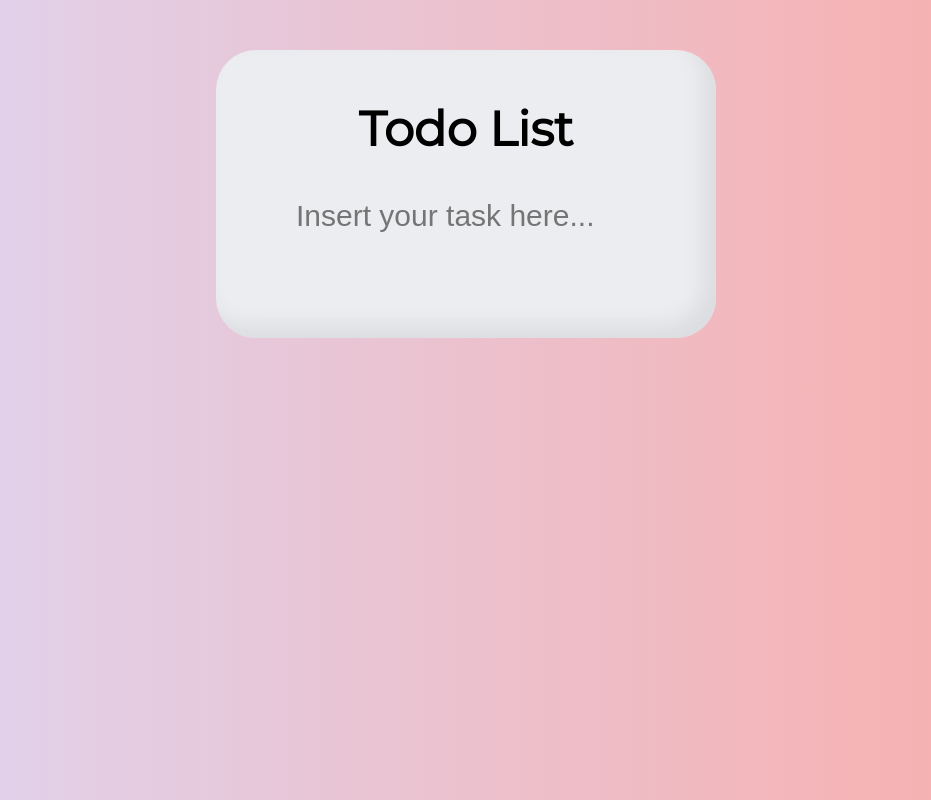
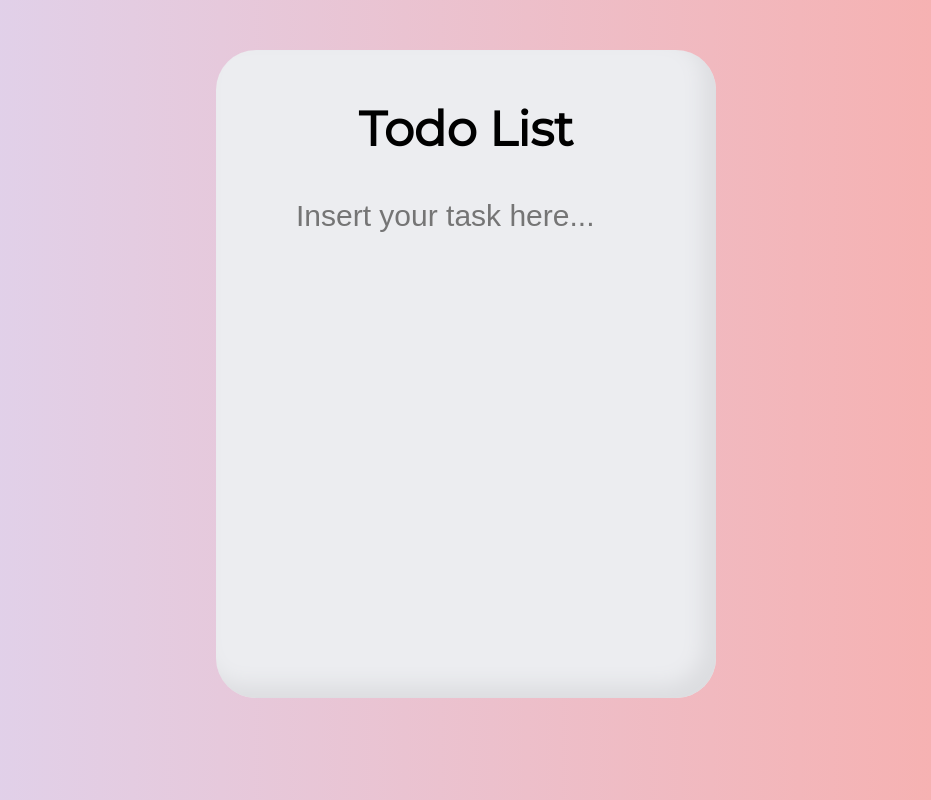
Before and after one commit to JokubasTolocka/ToDoAppUsingAPI, a website: page views/index.html in a window 1280 px wide. Shown: the whole page, without its empty margins (174-1105 px from the left). Drawn offline with nearby package versions, Linux system fonts and the light colour scheme; files that its build step writes are made by us from their sources; no server answers; files whose address does not match are found by name.

Commit message:
UL list now scrolable

```diff
--- a/public/app.css
+++ b/public/app.css
@@ -39,10 +39,29 @@
     background-color: rgb(236, 237, 240);
 }
 .list{
+    overflow-y: scroll;
+    height: 45vh;
     padding-left: 60px;
+    margin-right: 10px;
     margin-top: 30px;
     display: flex;
     flex-direction: column;
+}
+::-webkit-scrollbar {
+    width: 20px;
+}
+::-webkit-scrollbar-track {
+box-shadow: inset 0 0 5px grey;
+border-radius: 10px;
+}
+
+::-webkit-scrollbar-thumb {
+background: rgb(180, 168, 221);
+border-radius: 10px;
+}
+
+::-webkit-scrollbar-thumb:hover {
+background: rgb(150, 141, 173);
 }
 ul{
     list-style: none;
```
